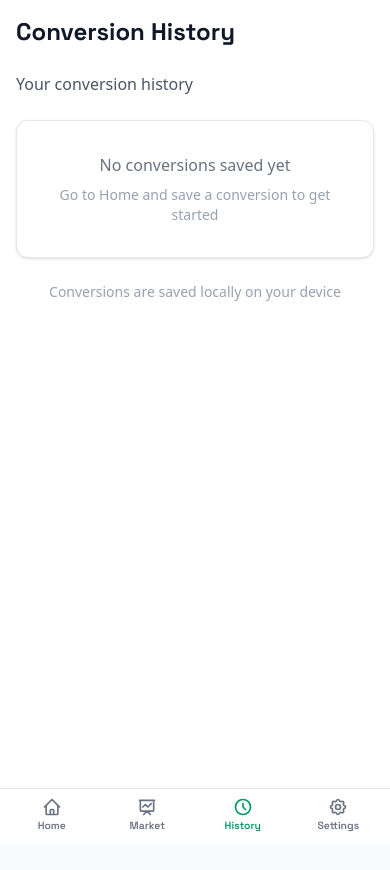
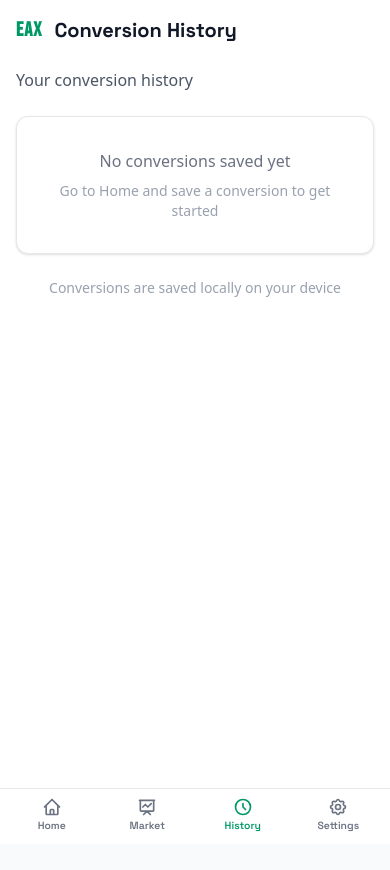
Before and after one commit to eddietal2/EAX, a SvelteKit app in the folder etz/: page /history in a window 390 px wide. Shown: the top 870 px of the page. Built offline with nearby package versions, Linux system fonts and the light colour scheme.

Commit message:
Added Logo to each mobile page

```diff
--- a/etz/src/routes/history/+page.svelte
+++ b/etz/src/routes/history/+page.svelte
@@ -99,7 +99,10 @@
 
 <div class="min-h-screen bg-white dark:bg-gray-950 transition-colors duration-200 pb-20 md:pb-0">
 	<div class="p-4 md:p-8 max-w-4xl mx-auto">
-		<h1 class="text-2xl font-bold text-gray-900 dark:text-white mb-6">{t('history.title')}</h1>
+		<div class="flex items-center gap-3 mb-6">
+			<h1 class="md:hidden text-xl font-black tracking-wider text-emerald-600 dark:text-emerald-400" style="font-family: var(--font-bebas-neue, 'Bebas Neue', sans-serif);">EAX</h1>
+			<h1 class="text-xl md:text-2xl font-bold text-gray-900 dark:text-white">{t('history.title')}</h1>
+		</div>
 		<p class="text-gray-600 dark:text-gray-400 mb-6">Your conversion history</p>
 
 <div class="bg-white dark:bg-gray-900 rounded-xl shadow-sm border border-gray-200 dark:border-gray-800 overflow-hidden transition-colors duration-200">
--- a/etz/src/routes/market/+page.svelte
+++ b/etz/src/routes/market/+page.svelte
@@ -555,7 +555,10 @@
 <div class="min-h-screen bg-white dark:bg-gray-950 transition-colors duration-200">
 	<div class="p-4 md:p-8 max-w-4xl mx-auto">
 		<div class="flex items-center justify-between mb-6">
-			<h1 class="text-2xl font-bold text-gray-900 dark:text-white">{t('market.title')}</h1>
+			<div class="flex items-center gap-3">
+				<h1 class="md:hidden text-xl font-black tracking-wider text-emerald-600 dark:text-emerald-400" style="font-family: var(--font-bebas-neue, 'Bebas Neue', sans-serif);">EAX</h1>
+				<h1 class="text-xl md:text-2xl font-bold text-gray-900 dark:text-white">{t('market.title')}</h1>
+			</div>
 		{#if $isLoading}
 			<div class="flex items-center gap-2">
 				<div class="w-2 h-2 bg-emerald-500 rounded-full animate-pulse"></div>
--- a/etz/src/routes/settings/+page.svelte
+++ b/etz/src/routes/settings/+page.svelte
@@ -31,7 +31,10 @@
 
 <div class="min-h-screen bg-white dark:bg-gray-950 transition-colors duration-200 pb-20 md:pb-0">
 	<div class="p-4 md:p-8 max-w-4xl mx-auto">
-	<h1 class="text-2xl font-bold text-gray-900 dark:text-white mb-6">{t('settings.title')}</h1>
+	<div class="flex items-center gap-3 mb-6">
+		<h1 class="md:hidden text-xl font-black tracking-wider text-emerald-600 dark:text-emerald-400" style="font-family: var(--font-bebas-neue, 'Bebas Neue', sans-serif);">EAX</h1>
+		<h1 class="text-xl md:text-2xl font-bold text-gray-900 dark:text-white">{t('settings.title')}</h1>
+	</div>
 
 	<div class="space-y-3">
 		<!-- Language Selection -->
```
